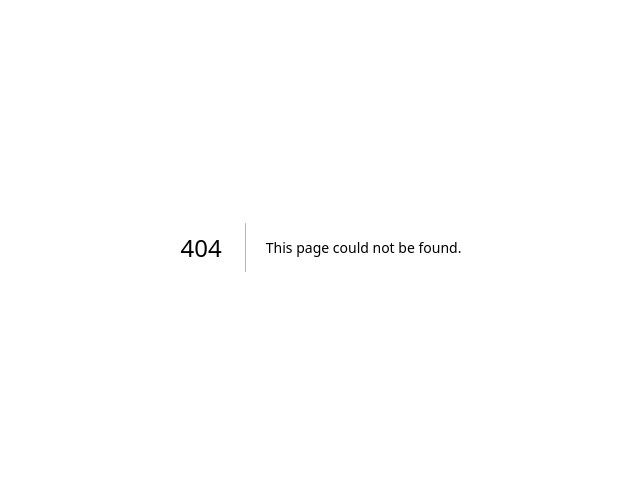
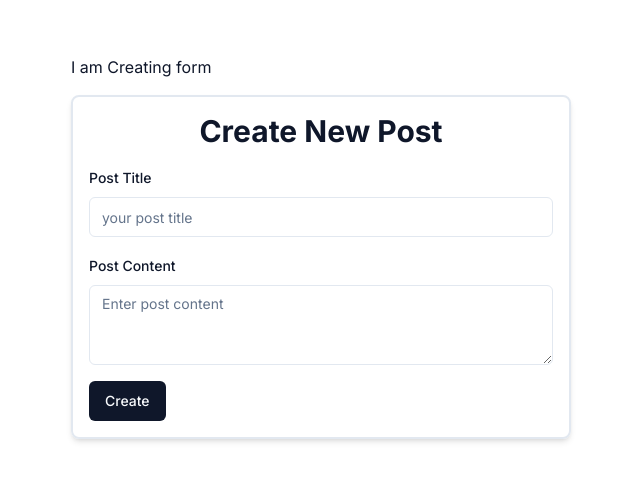
Before and after one commit to Complexlity/blog-cms, a Next.js app: page /create in a window 1280 px wide. Before the commit this address had no page. Shown: the part 153-634 px from the top of the page, without its empty margins (319-959 px from the left). Built offline with nearby package versions, Linux system fonts and the light colour scheme; no server answers.

Commit message:
create edit and view mode

```diff
--- /dev/null
+++ b/src/app/create/CreateForm.tsx
@@ -0,0 +1,153 @@
+"use client";
+
+import { useState } from "react";
+import Link from "next/link";
+import { useRouter } from "next/navigation";
+import * as z from "zod";
+import { zodResolver } from "@hookform/resolvers/zod";
+import { useForm } from "react-hook-form";
+import { Button } from "@/components/ui/button";
+import {
+  Form,
+  FormControl,
+  FormField,
+  FormItem,
+  FormLabel,
+  FormMessage,
+} from "@/components/ui/form";
+import { Input } from "@/components/ui/input";
+import { AlertCircle } from "lucide-react";
+
+import { Alert, AlertDescription, AlertTitle } from "@/components/ui/alert";
+import { useMutation } from "react-query";
+import { Textarea } from "@/components/ui/textarea";
+import axios from "axios";
+
+
+const SERVER_DOMAIN = process.env.NEXT_PUBLIC_SERVER_DOMAIN as unknown as URL;
+
+const postSchema = z.object({
+    title: z
+      .string({
+        required_error: "Post title cannot be empty",
+      })
+      .min(1)
+      .max(100, "Title must be at most 100 characters"),
+    content: z
+      .string({
+        required_error: "Post content cannot be empty",
+      })
+      .min(1)
+      .max(1000, "Content must be at most 1000 characters"),
+  })
+
+
+type CreatePostInput = z.infer<typeof postSchema>;
+
+export default function CreateForm() {
+  const [createError, setCreateError] = useState(null);
+  const router = useRouter();
+  const form = useForm<CreatePostInput>({
+    resolver: zodResolver(postSchema),
+    defaultValues: {
+      title: "",
+      content: "",
+    },
+  });
+
+  function handleInput() {
+    setCreateError(null);
+  }
+
+  const url = `${process.env.NEXT_PUBLIC_SERVER_DOMAIN}/posts/`;
+  const { mutate} = useMutation({
+    mutationFn: async (values: CreatePostInput) => {
+      return createPost(values)
+  },
+    onError: (error: any) => {
+      return setCreateError(error.message)
+    },
+    onSuccess: () => {
+      form.reset()
+      router.push('/posts')
+    }
+  })
+
+
+  const createPost = async (values: CreatePostInput) => {
+    const response = await fetch(url, {
+      method: "POST",
+      headers: {
+        "Content-Type": "application/json",
+      },
+      credentials: "include",
+      body: JSON.stringify(values),
+    });
+    const data = await response.json();
+
+    if (!response.ok) {
+      if (response.status == 403) {
+        throw new Error("You need to Login to Create")
+      }
+    }
+    // form.reset();
+    // return data;
+  }
+
+  return (
+    <>
+      {createError && (
+        <Alert variant="destructive">
+          <AlertCircle className="h-4 w-4" />
+          <AlertTitle>Error</AlertTitle>
+          <AlertDescription>{createError}</AlertDescription>
+        </Alert>
+      )}
+      <Form {...form}>
+        <form
+          onSubmit={form.handleSubmit(mutate)}
+          className="space-y-4 mx-auto w-[500px] p-4 rounded-lg shadow-md border-gray- border-2"
+        >
+          <h1 className="text-3xl font-bold text-center">Create New Post</h1>
+          <FormField
+            control={form.control}
+            name="title"
+            render={({ field }) => (
+              <FormItem>
+                <FormLabel>Post Title</FormLabel>
+                <FormControl>
+                  <Input
+                    placeholder="your post title"
+                    {...field}
+                    onInput={handleInput}
+                  />
+                </FormControl>
+                <FormMessage />
+              </FormItem>
+            )}
+          />
+          <FormField
+            control={form.control}
+            name="content"
+            render={({ field }) => (
+              <FormItem>
+                <FormLabel>Post Content</FormLabel>
+                <FormControl>
+                  <Textarea
+                    placeholder="Enter post content"
+                    {...field}
+                    onInput={handleInput}
+                  />
+                </FormControl>
+                <FormMessage />
+              </FormItem>
+            )}
+          />
+
+          <Button type="submit">Create</Button>
+
+        </form>
+      </Form>
+    </>
+  );
+}
--- /dev/null
+++ b/src/app/create/page.tsx
@@ -0,0 +1,16 @@
+import { Metadata } from "next";
+import CreateForm from "./CreateForm";
+
+export const metadata: Metadata = {
+  title: "Create New Post | Complex blog",
+  description: "The best create a new post for you blog",
+};
+
+export default function createPost() {
+  return (
+    <div className="h-screen w-screen grid content-center gap-4 justify-center items-center">
+      <h1>I am Creating form</h1>
+      <CreateForm />
+    </div>
+  );
+}
--- a/src/app/layout.tsx
+++ b/src/app/layout.tsx
@@ -1,4 +1,3 @@
-import PostsContextProvider from '@/Contexts/PostController'
 import './globals.css'
 import { Inter } from 'next/font/google'
 import Providers from '@/components/Providers'
--- a/src/app/posts/[id]/page.tsx
+++ b/src/app/posts/[id]/page.tsx
@@ -1,8 +1,126 @@
-import Post from '@/app/posts/[id]/Post'
-import { getSinglePost, getUser } from '@/lib/serverFunctions'
+'use client'
+
+import { Button } from '@/components/ui/Button'
+import { Input } from '@/components/ui/input'
+import { Post } from '@/lib/types'
+import { useRouter } from 'next/navigation'
+import { Dispatch, SetStateAction, useState } from 'react'
+import { useMutation, useQuery } from 'react-query'
+
+export default function SinglePost({ params }: { params: { id: string } }) {
+  const id = params.id
+  const router = useRouter()
+  console.log({id})
+  const url = `${process.env.NEXT_PUBLIC_SERVER_DOMAIN}/posts/${id}`
+  console.log({url})
+  const { data: post, error } = useQuery({
+    queryKey: "post",
+    queryFn: async () => {
+      const res = await fetch(url)
+      const post = await res.json()
+      return post as unknown as  Post
+    }
+  })
+  // if (error || !post) router.push('/')
 
 
-export default async function SinglePost({ params }: { params: { id: string } }) {
-  return <Post  />
+  const { mutate: mutatePost, isLoading: deleting, isSuccess } = useMutation({
+    mutationFn: async () => {
+      const response = await fetch(url,
+        {
+          method: "DELETE",
+          credentials: "include",
+        }
+      );
+      const data = await response.json()
+      if (!response.ok) {
+        if (response.status === 403) {
+            throw new Error(data.message)
+          }
+        }
+      return data
+    },
+    onSuccess: () => {
+      router.push('/posts')
+    }
+  })
+  async function deletePost() {
+    if (confirm("Do you want to delete")) {
+      const result = mutatePost()
 
+    }
+  }
+
+  if(deleting) return <p>Deleting Post...</p>
+
+
+    if (post) {
+      return (
+           <PostElement post={post} deletePost={deletePost}/>
+      );
+    }
+  }
+
+type PostInfo = {
+  title: string,
+  content: string
+  }
+
+const PostElement = ({ post, deletePost }: { post: Post, deletePost: any }) => {
+  const [postInfo, setPostInfo] = useState<PostInfo>({ title: post.title, content: post.content})
+  const [isEditing, setIsEditing] = useState(false)
+  const postChanged: boolean = postInfo.content !== post.content
+  return (
+    <>
+      {isEditing ? (
+        <EditMode
+          post={postInfo}
+          setPostInfo={setPostInfo}
+          postChanged={postChanged}
+        />
+      ) : (
+        <ViewMode post={postInfo} />
+      )}
+
+      <div className="Buttons flex gap-4 mt-4">
+        <Button variant={"destructive"} onClick={deletePost}>
+          Delete
+        </Button>
+        <Button
+          variant={!isEditing ? "default" : "secondary"}
+          onClick={setIsEditing.bind(null, !isEditing)}
+        >
+          {!isEditing ? "Edit" : "Done"}
+        </Button>
+        {postChanged && !isEditing && (
+          <Button className="bg-green-600">Publish</Button>
+        )}
+      </div>
+    </>
+  );
+  //   return (
+  //     <>
+  // <h1>Post by: {post.author.name}</h1>
+  //         <h2 className="font-bold text-3xl">{post.title}</h2>
+  //       {isEditing
+  //       ?  < Input value={editable} onChange={(e) => setEditable(e.target.value)} className='max-w-24 w-4/5 text-md' />
+  //       :
+  //         <p className='py-2'>{editable}</p>
+  //       }
+  //       <div className="Buttons flex gap-4 mt-4">
+  //       <Button variant={'destructive'} onClick={deletePost}>Delete</Button>
+  //         <Button variant={!isEditing ? "default" : "secondary"} onClick={setIsEditing.bind(null, !isEditing)}>{!isEditing ? "Edit" : "Done"}</Button>
+  //         {postChanged && !isEditing && <Button className="bg-green-600">Publish</Button>}
+  //       </div>
+  //     </>
+  //   );
+  }
+
+
+function EditMode({ post, setPostInfo, postChanged }: { post: PostInfo, setPostInfo: Dispatch<SetStateAction<PostInfo>>, postChanged: boolean }) {
+  return <p>Edit Mode</p>
 }
+
+function ViewMode({ post }: { post: PostInfo }) {
+  return <p>View Mode</p>
+}
--- /dev/null
+++ b/src/app/posts/page.tsx
@@ -0,0 +1,34 @@
+'use client'
+
+import { Post } from "@/lib/types"
+import { useQuery } from "react-query"
+import Card from "@/components/ui/card";
+
+
+const POSTS = () => {
+  const { data: posts, error, isLoading } = useQuery<Post[], Error>({
+    queryKey: 'posts',
+    queryFn: async () => {
+      const res = await fetch(`${process.env.NEXT_PUBLIC_SERVER_DOMAIN}/posts`)
+      const posts = res.json()
+      return posts as unknown as Post[]
+    }
+  })
+  if(isLoading) return <p>Loading...</p>
+  if (posts) {
+    return (
+      <>
+    <h1>These are all the posts in the store</h1>
+    <div className="posts">
+    {
+     posts.map((post) => {
+          return <Card key={post._id} post={post} />;
+       })
+      }
+    </div>
+    </>
+   );
+  }
+}
+
+export default POSTS;
--- a/src/components/HomePage.tsx
+++ b/src/components/HomePage.tsx
@@ -1,11 +1,18 @@
 "use client";
+
+import Link from "next/link";
 
 
 export default function HomePage() {
+
   return (
     <>
       <p>Hello world</p>
       <p>Welcome to the world class cms</p>
+      <ul>
+        <Link href="/posts">Posts</Link>
+        <Link href="/create">Create</Link>
+      </ul>
     </>
 
   );
--- a/src/components/ui/card.tsx
+++ b/src/components/ui/card.tsx
@@ -38,7 +38,7 @@ export default function Card({ post }: { post: Post }) {
           xmlns="http://www.w3.org/2000/svg"
         >
           <path
-            fill-rule="evenodd"
+            fillRule="evenodd"
             d="M10.293 3.293a1 1 0 011.414 0l6 6a1 1 0 010 1.414l-6 6a1 1 0 01-1.414-1.414L14.586 11H3a1 1 0 110-2h11.586l-4.293-4.293a1 1 0 010-1.414z"
             clipRule="evenodd"
           ></path>
--- /dev/null
+++ b/src/components/ui/textarea.tsx
@@ -0,0 +1,24 @@
+import * as React from "react";
+
+import { cn } from "@/lib/utils";
+
+export interface TextareaProps
+  extends React.TextareaHTMLAttributes<HTMLTextAreaElement> {}
+
+const Textarea = React.forwardRef<HTMLTextAreaElement, TextareaProps>(
+  ({ className, ...props }, ref) => {
+    return (
+      <textarea
+        className={cn(
+          "flex min-h-[80px] w-full rounded-md border border-input bg-transparent px-3 py-2 text-sm ring-offset-background placeholder:text-muted-foreground focus-visible:outline-none focus-visible:ring-2 focus-visible:ring-ring focus-visible:ring-offset-2 disabled:cursor-not-allowed disabled:opacity-50",
+          className
+        )}
+        ref={ref}
+        {...props}
+      />
+    );
+  }
+);
+Textarea.displayName = "Textarea";
+
+export { Textarea };
```
